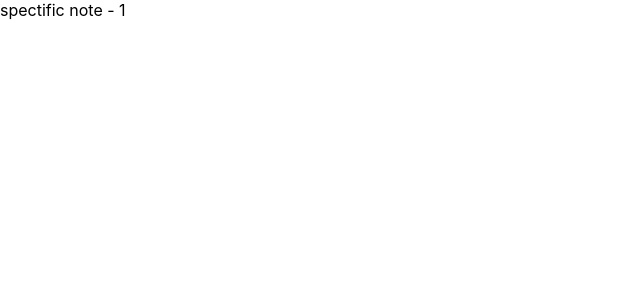
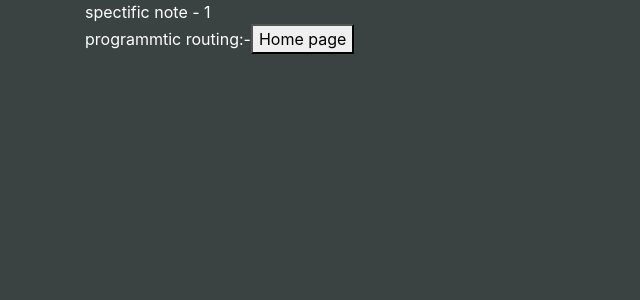
Before and after one commit to nanaji0133/next.js-course, a Next.js app: page /notes/1 in a window 1280 px wide. Shown: the top 300 px of the page, without its empty margins (0-640 px from the left). Built offline with nearby package versions, Linux system fonts and the light colour scheme.

Commit message:
bootstrap

```diff
--- a/package.json
+++ b/package.json
@@ -8,6 +8,7 @@
     "start": "next start"
   },
   "dependencies": {
+    "bootstrap": "^4.5.3",
     "next": "10.0.0",
     "react": "17.0.1",
     "react-dom": "17.0.1"
--- a/pages/_app.js
+++ b/pages/_app.js
@@ -1,7 +1,14 @@
-import '../styles/globals.css'
 
-function MyApp({ Component, pageProps }) {
-  return <Component {...pageProps} />
+import "bootstrap/dist/css/bootstrap.css";
+import '../styles/globals.css';
+
+
+
+function MyApp ({ Component, pageProps })
+{
+  return (
+    <Component { ...pageProps } />
+  );
 }
 
-export default MyApp
+export default MyApp;
--- a/pages/index.js
+++ b/pages/index.js
@@ -1,5 +1,5 @@
 import Link from "next/link";
-
+import React from 'react';
 
 const Index = () =>
 {
--- a/pages/notes/[id].js
+++ b/pages/notes/[id].js
@@ -1,5 +1,6 @@
+import Head from "next/head";
 import { useRouter } from "next/router";
-
+import React from 'react';
 
 const noteDetail = () =>
 {
@@ -7,8 +8,14 @@ const noteDetail = () =>
     const { id } = router.query;
     console.log(id);
     return (
-        <div>
+        <div className="container">
             spectific note - {id }
+            <div className="">
+                programmtic routing:-
+            <button onClick={ e => router.push("/") }>
+                    Home page
+            </button>
+            </div>
         </div>
     );
 };
--- a/styles/globals.css
+++ b/styles/globals.css
@@ -4,6 +4,8 @@ body {
   margin: 0;
   font-family: -apple-system, BlinkMacSystemFont, Segoe UI, Roboto, Oxygen,
     Ubuntu, Cantarell, Fira Sans, Droid Sans, Helvetica Neue, sans-serif;
+  background-color: rgb(59, 66, 66);
+  color: white;
 }
 
 a {
@@ -11,6 +13,11 @@ a {
   text-decoration: none;
 }
 
+a:hover {
+  color: inherit;
+  text-decoration: none;
+}
+
 * {
   box-sizing: border-box;
 }
```
Also changed, not shown: 1 other file (tests, documents, lock files or other folders).
